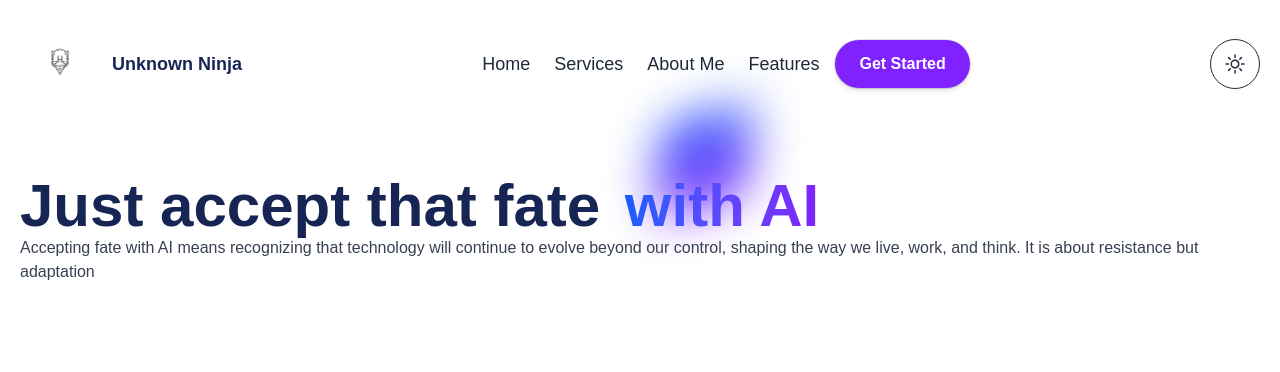
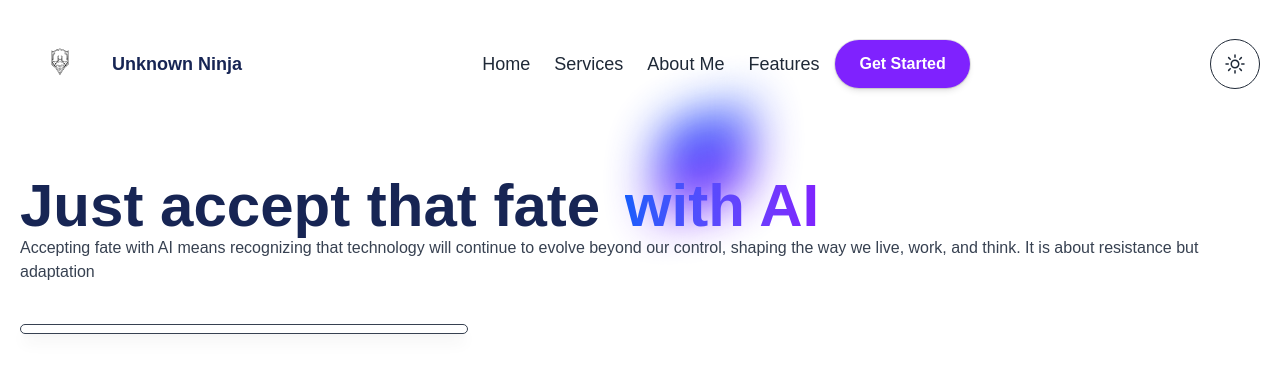
Before and after one commit to TruSigns/First_SaaS_Project, a React (Vite) app: page / in a window 1280 px wide. Shown: the top 372 px of the page. Built offline with nearby package versions, Linux system fonts and the light colour scheme.

Commit message:
working on form

```diff
--- a/src/component/sections/Hero.tsx
+++ b/src/component/sections/Hero.tsx
@@ -18,11 +18,20 @@ export const Hero = () => {
               with AI
             </span>
           </h1>
+          {/* using a shared component for reuse */}
           <Paragraph className="mt-8">
             Accepting fate with AI means recognizing that technology will
             continue to evolve beyond our control, shaping the way we live,
             work, and think. It is about resistance but adaptation
           </Paragraph>
+          <div className="mt-10 w-full flex max-w-md mx-auto lg:mx-0">
+            <div className="flex sm:flex-row flex-col gap-5 w-full">
+              <form action="#" className="py-1 pl-6 w-full pr-1 flex gal-3 items-center text-heading-3
+              shadow-lg shadow-box-shadow border border-box-boarder bg-box-bg rounded-full ease-linear focus-within:bg-body focus-within:border-primary"></form>
+            </div>
+          </div>
+
+
         </div>
       </Container>
     </section>
```
